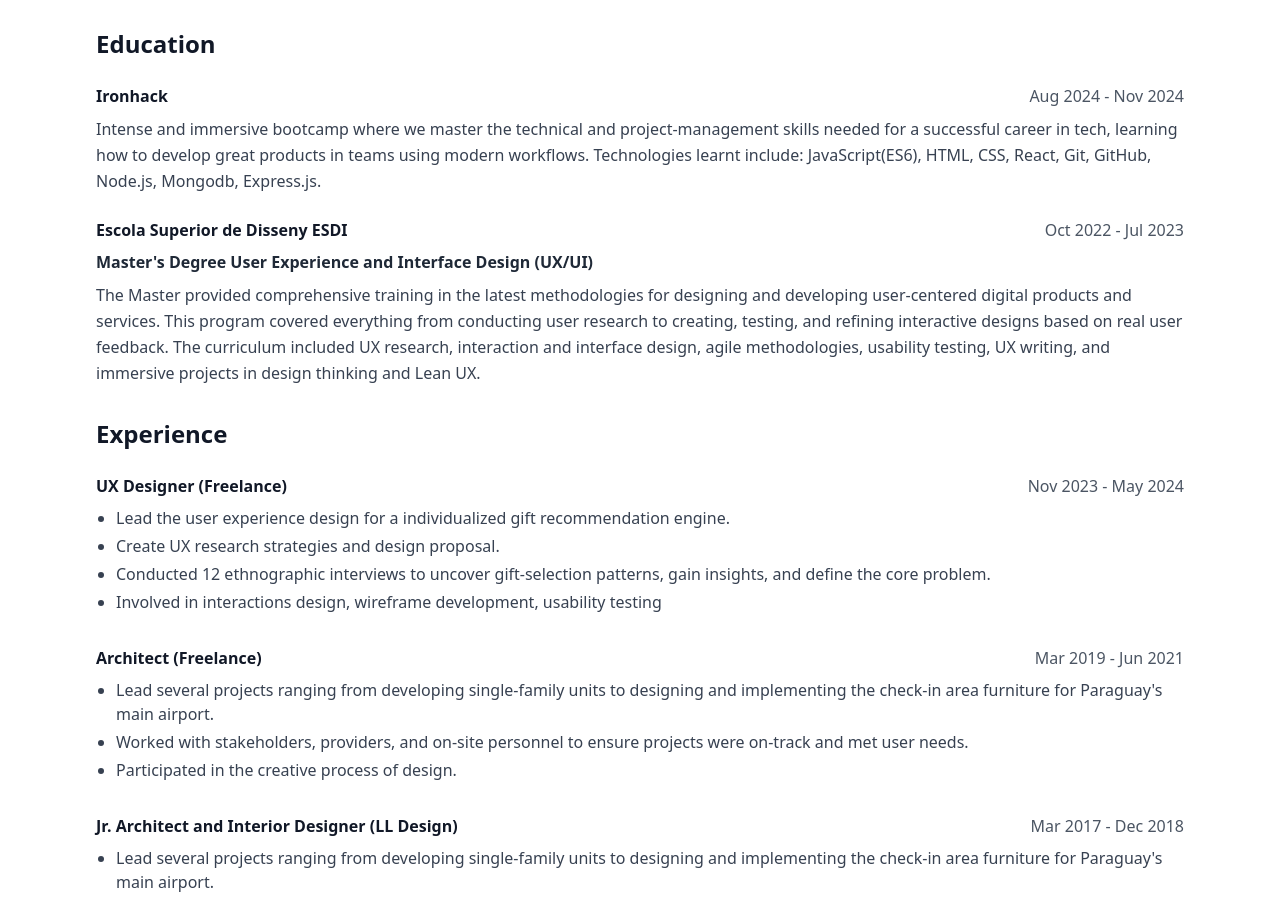
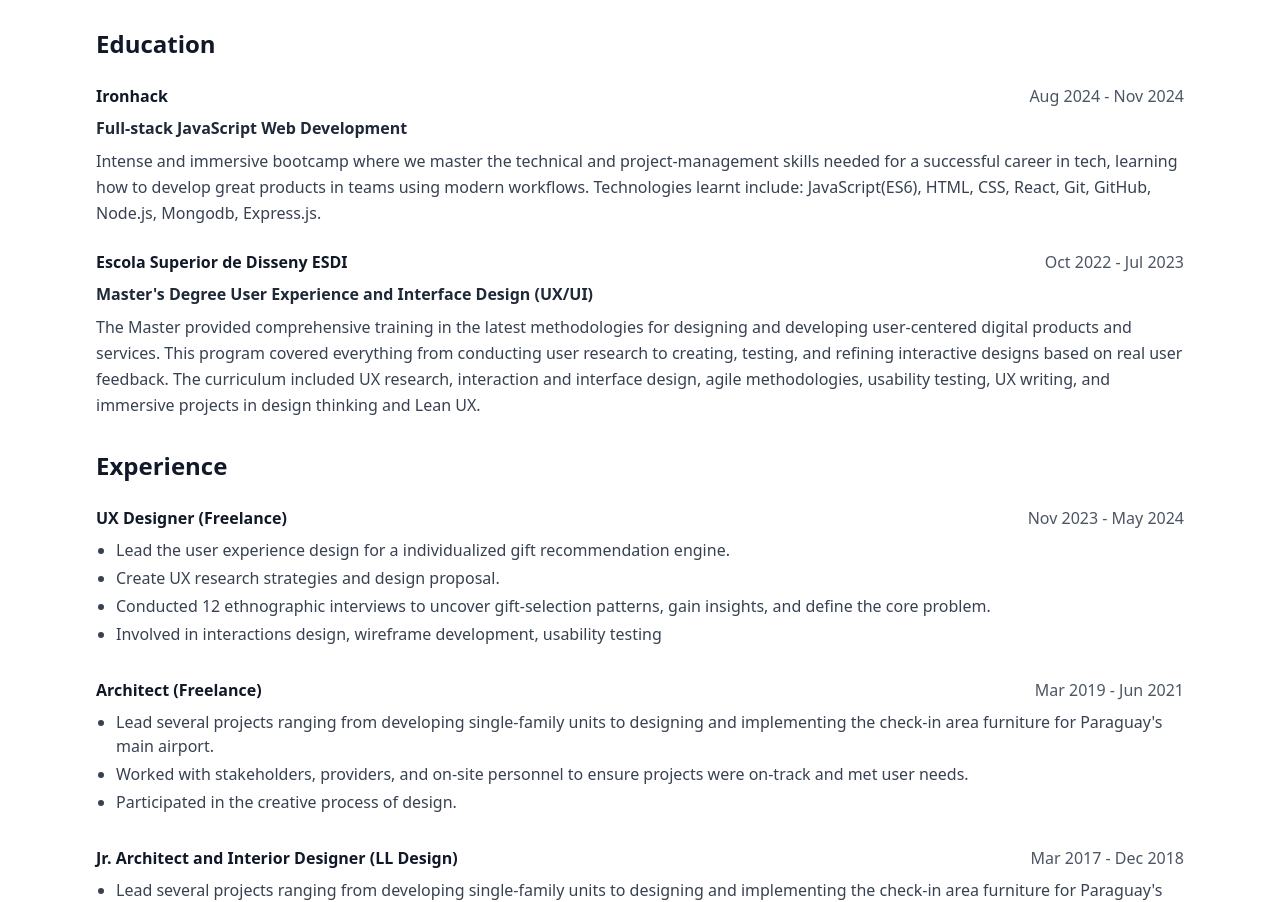
Before and after one commit to somorales/sofi-web, a React (Vite) app: page /about in a window 1280 px wide. Shown: the part 1694-2596 px from the top of the page. Built offline with nearby package versions, Linux system fonts and the light colour scheme.

Commit message:
add degree to ironhack education

```diff
--- a/src/pages/AboutPage.jsx
+++ b/src/pages/AboutPage.jsx
@@ -47,7 +47,7 @@ export default function AboutPage() {
     {
       school: "Ironhack",
       period: "Aug 2024 - Nov 2024",
-      degree: "",
+      degree: "Full-stack JavaScript Web Development",
       description:
         "Intense and immersive bootcamp where we master the technical and project-management skills needed for a successful career in tech, learning how to develop great products in teams using modern workflows. Technologies learnt include: JavaScript(ES6), HTML, CSS, React, Git, GitHub, Node.js, Mongodb, Express.js.",
     },
```
